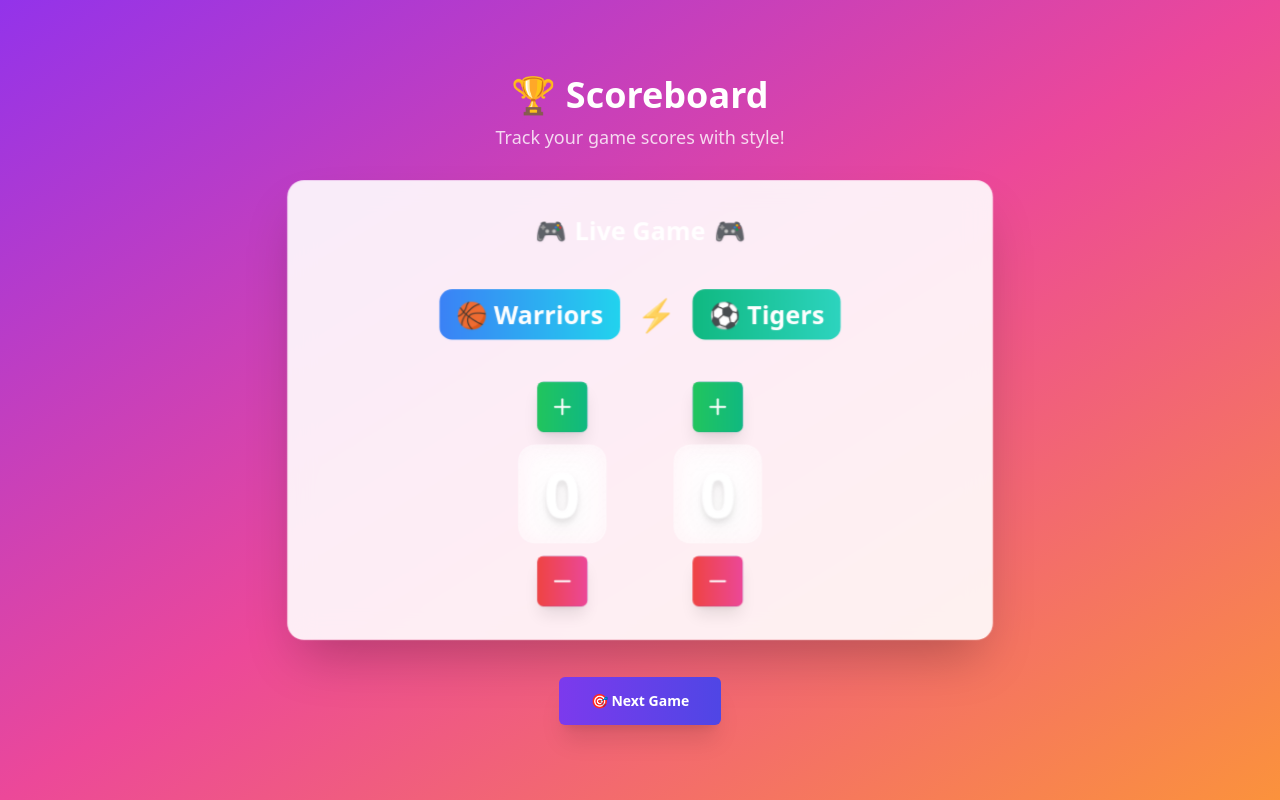
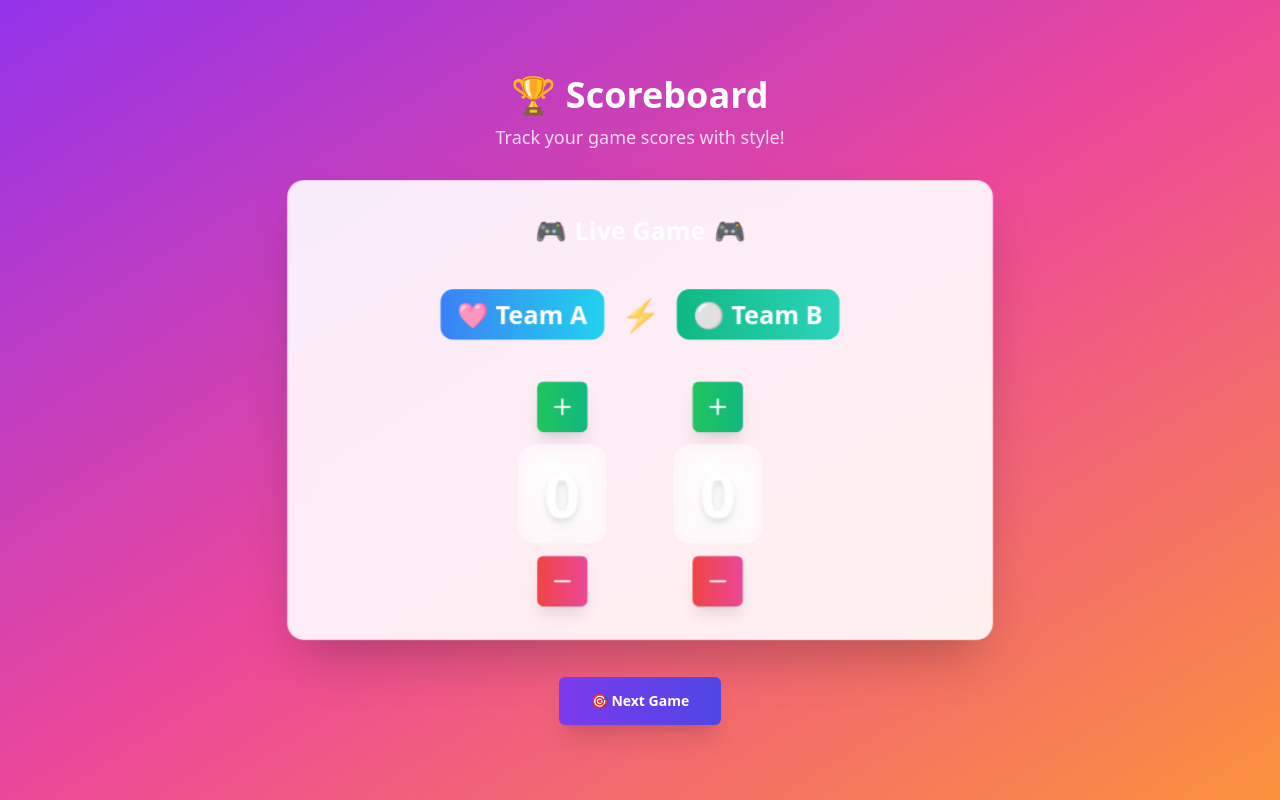
Before and after one commit to divyenduz/scorelang, a React (Vite) app in the folder packages/web/: page / in a window 1280 px wide. Built offline with nearby package versions, Linux system fonts and the light colour scheme; the HTML template or start-up script is replaced by a standard one.

Commit message:
fix team names

```diff
--- a/packages/web/src/Scoreboard.tsx
+++ b/packages/web/src/Scoreboard.tsx
@@ -3,7 +3,7 @@ import { Card, CardContent } from "./components/ui/card";
 import { Button } from "./components/ui/button";
 import { Plus, Minus } from "lucide-react";
 
-type Team = "🏀 Warriors" | "⚽ Tigers" | "🏈 Eagles";
+type Team = "🩷 Team A" | "⚪ Team B" | "⚫ Team C";
 
 type Game = {
   home: Team;
@@ -12,7 +12,7 @@ type Game = {
   awayScore: number;
 };
 
-const TEAMS: Team[] = ["🏀 Warriors", "⚽ Tigers", "🏈 Eagles"];
+const TEAMS: Team[] = ["🩷 Team A", "⚪ Team B", "⚫ Team C"];
 
 export default function Scoreboard() {
   const [games, setGames] = useState<Game[]>([
@@ -55,7 +55,9 @@ export default function Scoreboard() {
     <div className="flex flex-col items-center gap-6 py-8 text-center w-full max-w-2xl">
       <div className="text-center mb-4">
         <h1 className="text-4xl font-bold mb-2">🏆 Scoreboard</h1>
-        <p className="text-white/80 text-lg">Track your game scores with style!</p>
+        <p className="text-white/80 text-lg">
+          Track your game scores with style!
+        </p>
       </div>
 
       {games.map((game, idx) => {
```
